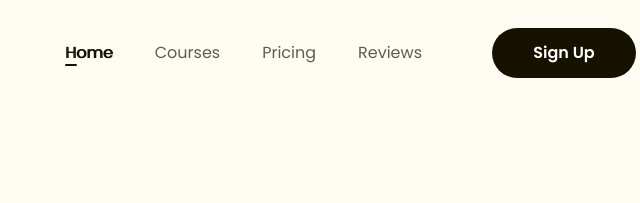
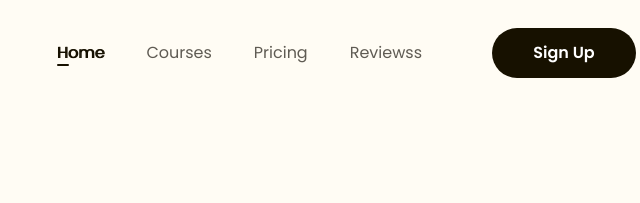
Before and after one commit to BwocBao/Figma-to-code, a plain HTML site: page index.html in a window 1280 px wide. Shown: the top 203 px of the page, 589-1229 px from the left. Drawn offline with Linux system fonts and the light colour scheme; files that its build step writes are made by us from their sources.

Commit message:
upadate nhỏ 11/09

```diff
--- a/index.html
+++ b/index.html
@@ -38,7 +38,7 @@
                             <a href="#!">Pricing</a>
                         </li>
                         <li>
-                            <a href="#!">Reviews</a>
+                            <a href="#!">Reviewss</a>
                         </li>
                     </ul>
                 </nav>
```
